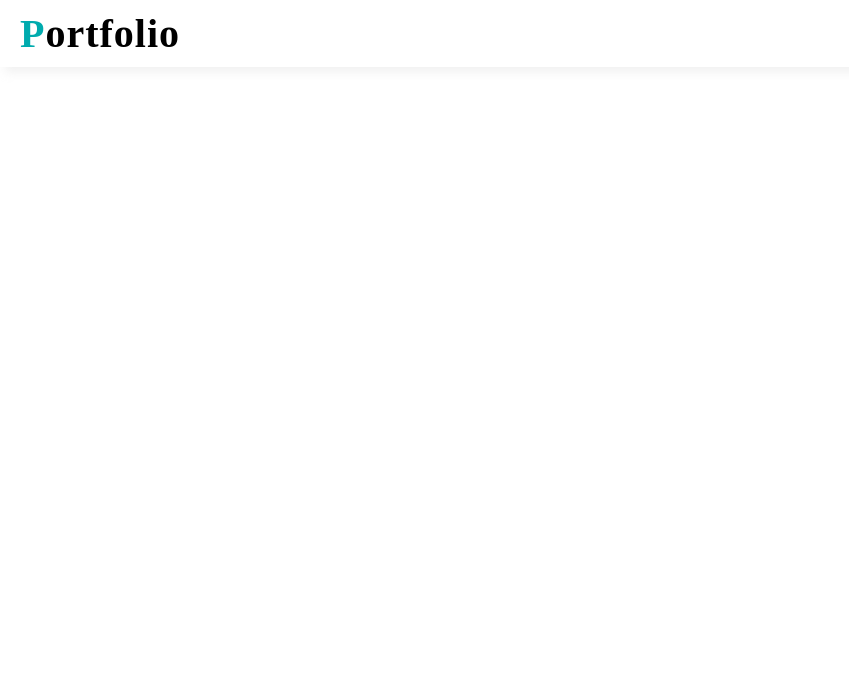
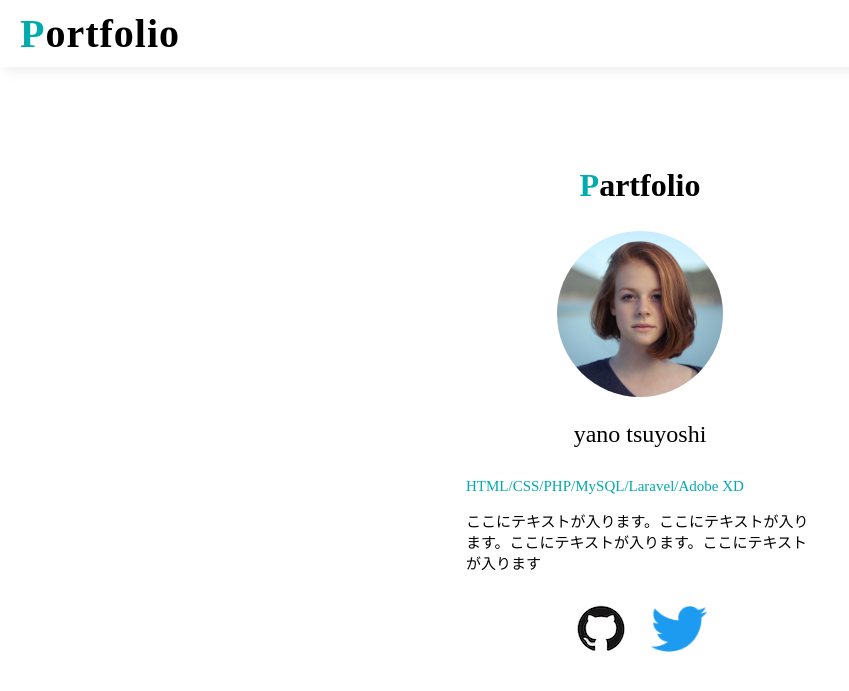
Before and after one commit to yano-tsuyoshi/portfoliosample, a PHP site: page / in a window 1280 px wide. Before the commit the part shown is almost empty. Shown: the top 691 px of the page, without its empty margins (0-849 px from the left). Run offline with PHP 8.4, Linux system fonts and the light colour scheme.

Commit message:
mainのprofileの箱作成

```diff
--- a/index.html
+++ b/index.html
@@ -27,5 +27,46 @@
         </h1>
     </header>
 
+    <!--
+        mainタグの作成
+        ・profile用とwork用の箱を作成する
+        →divタグを使っていきます
+    -->
+    <div class="block-main">
+        <!--
+            profileの箱
+        -->
+        <div class="box-profile">
+            <h2 class="sub-title">
+                <span class="color-green">P</span>artfolio
+            </h2>
+            <div class="item-list">
+                <img src="img/profile.png" alt="プロフィール画像">
+                <b>yano tsuyoshi</b>
+                <p class="color-green">HTML/CSS/PHP/MySQL/Laravel/Adobe XD</p>
+                <P>ここにテキストが入ります。ここにテキストが入ります。ここにテキストが入ります。ここにテキストが入ります</P>
+            </div>
+            <ul class="icon-list">
+                <li>
+                    <a href="">
+                        <img src="img/github.png" alt="githubの画像">
+                    </a>
+                </li>
+                <li>
+                    <a href="">
+                        <img src="img/twitter.png" alt="twitterの画像">
+                    </a>
+                </li>
+            </ul>
+
+        </div>
+
+        <!--
+            workの箱
+        -->
+        <div>
+
+        </div>
+    </div>
 </body>
 </html>
--- a/style.css
+++ b/style.css
@@ -10,6 +10,10 @@
 
  .color-green {
     color: #00abae;
+}
+
+.sub-title{
+    font-size: 32px;
 }
 
 
@@ -29,3 +33,52 @@
       text-decoration: none;
       letter-spacing: 1px;
   }
+
+/*
+ * [main]のスタイルシート
+ */
+
+ .block-main {
+    text-align: center;
+    margin: 100px 0;
+}
+
+/*
+ * [profile]のスタイルシート
+ */
+
+.item-list{
+    width: 100%;
+    max-width: 348px;
+    margin: 0 auto;
+}
+
+.item-list b {
+    display: block;
+    font-size: 24px;
+    font-weight: normal;
+    margin: 20px 0 30px;
+}
+
+.item-list p{
+    font-size: 15px;
+    line-height: normal;
+    text-align: left;
+}
+
+.icon-list{
+    list-style: none;
+    width: 100%;
+    margin: 30px auto;
+    padding: 0;
+    display: flex;
+    justify-content: center;
+    align-items: center;
+}
+
+.icon-list li{
+    margin-right: 22px;
+}
+.icon-list li:last-child{
+    margin-right: 0;
+}
```
